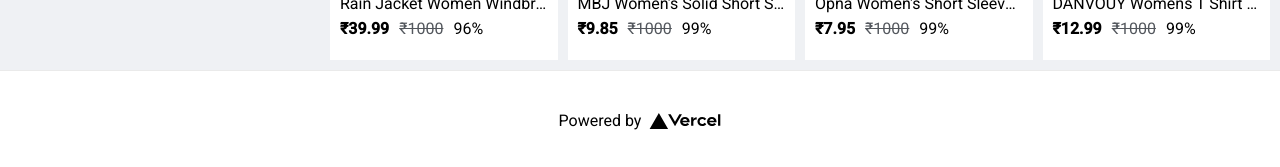
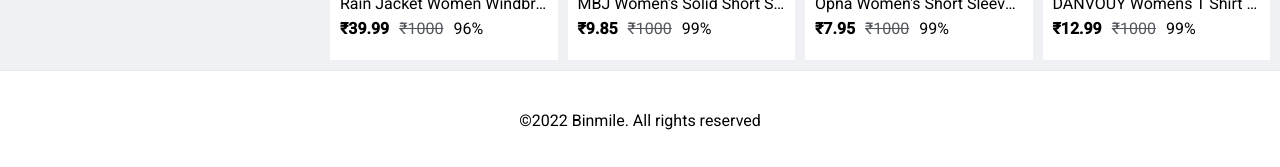
Before and after one commit to satanrout/store-filter, a Next.js app: page / in a window 1280 px wide. Shown: the part 1554-1721 px from the top of the page. Built offline with nearby package versions, Linux system fonts and the light colour scheme.

Commit message:
added copyright in footer

```diff
--- a/pages/index.js
+++ b/pages/index.js
@@ -24,18 +24,7 @@
         <Products />
       </main>
 
-      <footer className={styles.footer}>
-        <a
-          href="https://vercel.com?utm_source=create-next-app&utm_medium=default-template&utm_campaign=create-next-app"
-          target="_blank"
-          rel="noopener noreferrer"
-        >
-          Powered by{" "}
-          <span className={styles.logo}>
-            <Image src="/vercel.svg" alt="Vercel Logo" width={72} height={16} />
-          </span>
-        </a>
-      </footer>
+      <footer className={styles.footer}>©2022 Binmile. All rights reserved</footer>
     </div>
   );
 }
```
Also changed, not shown: public/binmile.webp (added).
